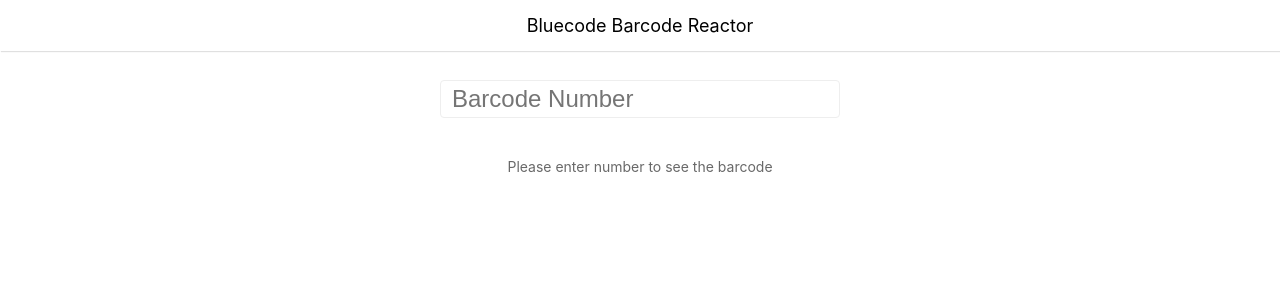
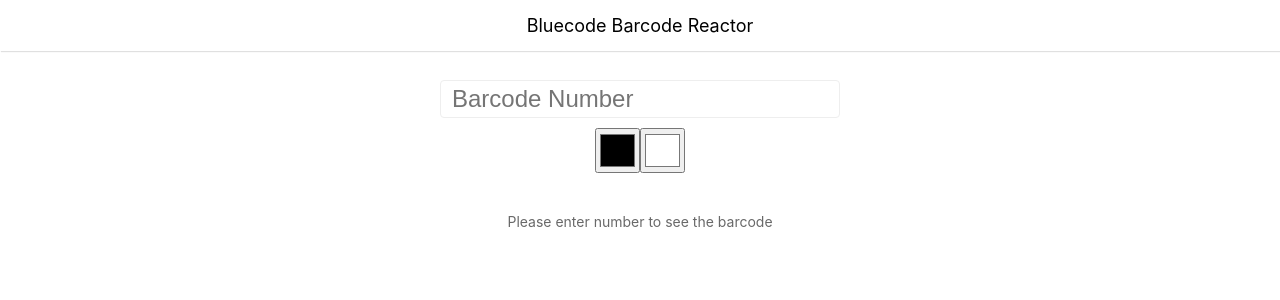
Before and after one commit to rajatvijay/barcode-reactor, a React (Create React App) app: page / in a window 1280 px wide. Shown: the top 300 px of the page. Built offline with nearby package versions, Linux system fonts and the light colour scheme.

Commit message:
minor refactoring + storing setting in the localstorage

```diff
--- /dev/null
+++ b/src/barcodeCalculator/checksumCalculator.js
@@ -0,0 +1,44 @@
+/* eslint-disable import/prefer-default-export */
+
+/**
+ * Calculates the sum of items at odd and even indices separately
+ * @param {Array<Number>} array
+ * @returns {Array<Number>[2]} Array containing
+ * sum of odds at 0 and sum of evens at 1
+ */
+const getOddAndEvenPositionedItemSum = array => {
+  let odds = 0;
+  let evens = 0;
+  array.forEach((num, index) => {
+    if ((index + 1) % 2 === 0) {
+      // Even case
+      evens += num;
+    } else {
+      // Odd case
+      odds += num;
+    }
+  });
+  return [odds, evens];
+};
+
+/**
+ *
+ * @param {Array} numbers Numbers array to calculate checksum for
+ * @returns {Number} checksum
+ */
+export const calculateChecksum = numbers => {
+  // Add up the digits in odd and even positions
+  const [oddsSum, evensSum] = getOddAndEvenPositionedItemSum(numbers);
+
+  // Multiply oddsSum with 3 and add to evensSum
+  const sum = oddsSum * 3 + evensSum;
+
+  // Get the remainder when divide by 10
+  const remainder = sum % 10;
+
+  // If the remainder is 0 final result is 0 otherwise
+  // subtract it from 10 for final result
+  const result = remainder === 0 ? remainder : 10 - remainder;
+
+  return result;
+};
--- a/src/barcodeCalculator/core.js
+++ /dev/null
@@ -1,80 +0,0 @@
-/**
- * Calculates the sum of items at odd and even indices separately
- * @param {Array<Number>} array
- * @returns {Array<Number>[2]} Array containing
- * sum of odds at 0 and sum of evens at 1
- */
-function getOddAndEvenPositionSum(array) {
-  let odds = 0;
-  let evens = 0;
-  array.forEach((num, index) => {
-    if ((index + 1) % 2 === 0) {
-      // Even case
-      evens += num;
-    } else {
-      // Odd case
-      odds += num;
-    }
-  });
-  return [odds, evens];
-}
-
-/**
- *
- * @param {Array} numbers Numbers array to calculate checksum for
- * @returns {Number} checksum
- */
-export const calculateChecksum = numbers => {
-  // Add up the digits in odd and even positions
-  const [oddsSum, evensSum] = getOddAndEvenPositionSum(numbers);
-
-  // Multiply oddsSum with 3 and add to evensSum
-  const sum = oddsSum * 3 + evensSum;
-
-  // Get the remainder when divide by 10
-  const remainder = sum % 10;
-
-  // If the remainder is 0 final result is 0 otherwise
-  // subtract it from 10 for final result
-  const result = remainder === 0 ? remainder : 10 - remainder;
-
-  return result;
-};
-
-export const getHeightAndWidthRatiosForBarcodeStrips = () => {
-  return [
-    { height: 1, width: 1 }, // 0
-    { height: 2, width: 1 }, // 1
-    { height: 3, width: 1 }, // 2
-    { height: 4, width: 1 }, // 3
-    { height: 1, width: 2 }, // 4
-    { height: 2, width: 2 }, // 5
-    { height: 3, width: 2 }, // 6
-    { height: 4, width: 2 }, // 7
-    { height: 1, width: 3 }, // 8
-    { height: 2, width: 3 } // 9
-  ];
-};
-
-export const getMultiplicationFactor = size => {
-  if (size === "small") {
-    return [20, 40];
-  }
-  return [40, 80];
-};
-
-export const getHeigtAndWeightForAStrip = (noOnStrip, size) => {
-  const [
-    widthMultiplicationFactor,
-    heightMultiplicationFactor
-  ] = getMultiplicationFactor(size);
-  const { height, width } = getHeightAndWidthRatiosForBarcodeStrips()[
-    noOnStrip
-  ];
-  return {
-    height: height * heightMultiplicationFactor,
-    width: width * widthMultiplicationFactor
-  };
-};
-
-export default calculateChecksum;
--- a/src/barcodeCalculator/index.js
+++ b/src/barcodeCalculator/index.js
@@ -1 +1,2 @@
-export * from "./core";
+export * from "./checksumCalculator";
+export * from "./stripSizeCalculator";
--- /dev/null
+++ b/src/barcodeCalculator/stripSizeCalculator.js
@@ -0,0 +1,43 @@
+/* eslint-disable import/prefer-default-export */
+
+const getHeightAndWidthRatios = () => {
+  return [
+    { height: 1, width: 1 }, // 0
+    { height: 2, width: 1 }, // 1
+    { height: 3, width: 1 }, // 2
+    { height: 4, width: 1 }, // 3
+    { height: 1, width: 2 }, // 4
+    { height: 2, width: 2 }, // 5
+    { height: 3, width: 2 }, // 6
+    { height: 4, width: 2 }, // 7
+    { height: 1, width: 3 }, // 8
+    { height: 2, width: 3 } // 9
+  ];
+};
+
+const getHeightAndWidthMultiplicationFactor = size => {
+  if (size === "small") {
+    return {
+      height: 40,
+      width: 20
+    };
+  }
+  return {
+    height: 80,
+    width: 40
+  };
+};
+
+export const getHeigtAndWidthForAStrip = (noOnStrip, size) => {
+  const {
+    height: heightMultiplicationFactor,
+    width: widthMultiplicationFactor
+  } = getHeightAndWidthMultiplicationFactor(size);
+  const { height: heightRatio, width: widthRatio } = getHeightAndWidthRatios()[
+    noOnStrip
+  ];
+  return {
+    height: heightRatio * heightMultiplicationFactor,
+    width: widthRatio * widthMultiplicationFactor
+  };
+};
--- /dev/null
+++ b/src/common/constants.js
@@ -0,0 +1,6 @@
+/* eslint-disable import/prefer-default-export */
+
+export const DEFAULT_COLORS = {
+  primaryColor: "#000000",
+  secondaryColor: "#ffffff"
+};
--- a/src/common/index.js
+++ b/src/common/index.js
@@ -1,2 +1,4 @@
 export * from "./context";
 export * from "./styled-components";
+export * from "./locastorageUtils";
+export * from "./constants";
--- /dev/null
+++ b/src/common/locastorageUtils.js
@@ -0,0 +1,21 @@
+export const saveItem = (key, value) => {
+  try {
+    const stringifiedValues =
+      typeof value !== "string" ? JSON.stringify(value) : value;
+    localStorage.setItem(key, stringifiedValues);
+  } catch (e) {
+    // eslint-disable-next-line no-console
+    console.error(e);
+  }
+};
+
+export const getItem = key => {
+  try {
+    const item = localStorage.getItem(key);
+    return JSON.parse(item);
+  } catch (e) {
+    // eslint-disable-next-line no-console
+    console.error(e);
+    return null;
+  }
+};
--- a/src/components/BarcodeStrip.js
+++ b/src/components/BarcodeStrip.js
@@ -1,15 +1,15 @@
 import React from "react";
 import { css } from "emotion";
-import { getHeigtAndWeightForAStrip } from "../barcodeCalculator";
+import { getHeigtAndWidthForAStrip } from "../barcodeCalculator";
 import { AppContext } from "../common";
 import { isMobile } from "../common/utils";
 
-const getCSSString = noOnStrip => {
+const getHeightAndWidthCSSString = noOnStrip => {
   const screenSize = isMobile() ? "small" : "large";
-  const { height, width } = getHeigtAndWeightForAStrip(noOnStrip, screenSize);
+  const { height, width } = getHeigtAndWidthForAStrip(noOnStrip, screenSize);
   return `
-  height: ${height}px;
-  width: ${width}px;
+    height: ${height}px;
+    width: ${width}px;
   `;
 };
 
@@ -31,7 +31,7 @@
               justify-content: center;
               align-items: center;
               color: ${colors.primaryColor};
-              ${getCSSString(num)}
+              ${getHeightAndWidthCSSString(num)}
             `}
           >
             {num}
@@ -50,7 +50,7 @@
             justify-content: center;
             align-items: center;
             color: ${colors.secondaryColor};
-            ${getCSSString(num)}
+            ${getHeightAndWidthCSSString(num)}
             margin-right: 2px;
           `}
         >
--- a/src/components/Main.js
+++ b/src/components/Main.js
@@ -2,16 +2,19 @@
 import { css } from "emotion";
 import { calculateChecksum } from "../barcodeCalculator";
 import BarcodeDisplayer from "./BarcodeDisplayer";
-import { AppContext, Input } from "../common";
+import {
+  AppContext,
+  Input,
+  saveItem,
+  getItem,
+  DEFAULT_COLORS
+} from "../common";
 import Header from "./Header";
 
 class Main extends React.Component {
   state = {
     barcodeNumber: "",
-    colors: {
-      primaryColor: "#000",
-      secondaryColor: "#fff"
-    },
+    colors: getItem("colors") || DEFAULT_COLORS,
     checksum: null,
     formattedBarcodeNumbers: []
   };
@@ -24,7 +27,13 @@
 
   updateColor = key => e => {
     const { value } = e.target;
-    this.setState(state => ({ colors: { ...state.colors, [key]: value } }));
+    this.setState(
+      state => ({ colors: { ...state.colors, [key]: value } }),
+      () => {
+        const { colors } = this.state;
+        saveItem("colors", colors);
+      }
+    );
   };
 
   updateBarcodeNumbers = e => {
@@ -73,16 +82,31 @@
                   max-width: 400px;
                 `}
               />
-              {/* <input
+              <div
+                className={css`
+                  display: flex;
+                  justify-content: center;
+                  margin-top: 10px;
+
+                  input {
+                    width: 45px;
+                    height: 45px;
+                  }
+                `}
+              >
+                <input
+                  type="color"
                   placeholder="Primary Color"
                   onChange={this.updateColor("primaryColor")}
                   value={colors.primaryColor}
                 />
                 <input
+                  type="color"
                   placeholder="Secondary Color"
                   onChange={this.updateColor("secondaryColor")}
                   value={colors.secondaryColor}
-            /> */}
+                />
+              </div>
               <div
                 className={css`
                   margin-top: 40px;
```
Lines whose indentation alone changed are shown as unchanged.
